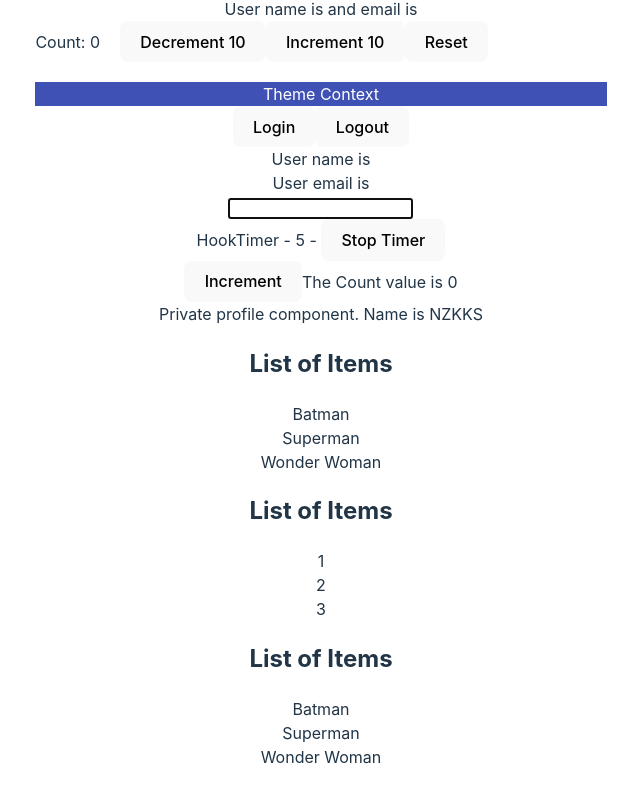
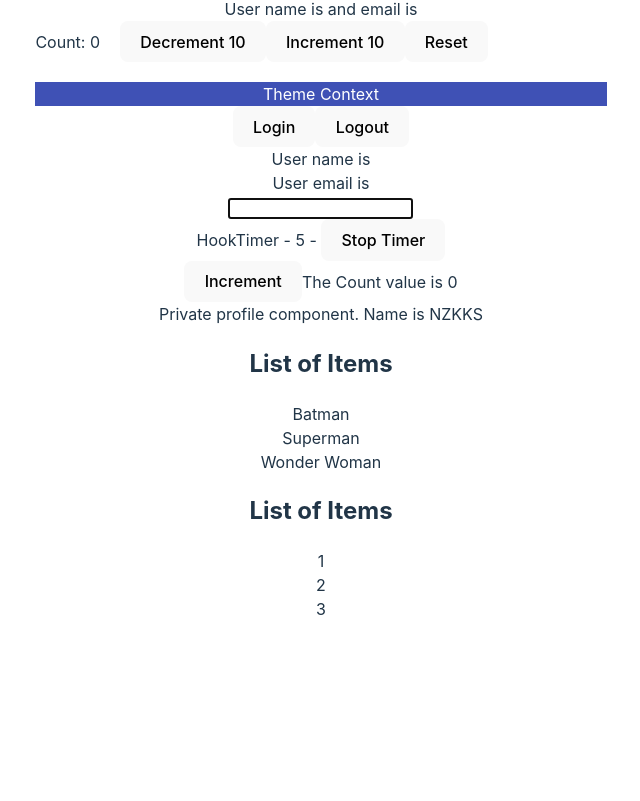
Before and after one commit to nzkks/react-typescript, a React (Vite) app: page / in a window 1280 px wide. Shown: the part 648-1449 px from the top of the page, without its empty margins (319-959 px from the left). After the commit the page ends 1301 px from the top, so only its background shows below. Built offline with nearby package versions, Linux system fonts and the light colour scheme.

Commit message:
generics: Handling of all three types of array is for later workout. Brought back the List.tsx to handle string or number

```diff
--- a/src/App.tsx
+++ b/src/App.tsx
@@ -43,17 +43,17 @@ function App() {
     }
   ];
 
-  type Hero = {
-    id: number;
-    name: string;
-    age: number;
-  };
+  // type Hero = {
+  //   id: number;
+  //   name: string;
+  //   age: number;
+  // };
 
-  const typedNameList: Hero[] = [
-    { id: 1, name: 'Batman', age: 50 },
-    { id: 2, name: 'Superman', age: 250 },
-    { id: 3, name: 'Wonder Woman', age: 200 }
-  ];
+  // const typedNameList: Hero[] = [
+  //   { id: 1, name: 'Batman', age: 50 },
+  //   { id: 2, name: 'Superman', age: 250 },
+  //   { id: 3, name: 'Wonder Woman', age: 200 }
+  // ];
 
   return (
     <ThemeContextProvider>
@@ -86,7 +86,7 @@ function App() {
       <Private isLoggedIn={true} component={Profile} />
       <List items={['Batman', 'Superman', 'Wonder Woman']} onClick={item => console.log(item)} />
       <List items={[1, 2, 3]} onClick={item => console.log(item)} />
-      <List items={typedNameList} onClick={item => console.log(item)} />
+      {/* <List items={typedNameList} onClick={item => console.log(item)} /> */} {/* For later */}
     </ThemeContextProvider>
   );
 }
--- a/src/components/generics/List.tsx
+++ b/src/components/generics/List.tsx
@@ -3,15 +3,15 @@ type ListProps<T> = {
   onClick: (value: T) => void;
 };
 
-export function List<T>({ items, onClick }: ListProps<T>) {
+export const List = <T extends string | number>({ items, onClick }: ListProps<T>) => {
   return (
     <div>
       <h2>List of Items</h2>
       {items.map((item, index) => (
         <div key={index} onClick={() => onClick(item)}>
-          {typeof item === 'object' && item.name ? item.name : item}
+          {item}
         </div>
       ))}
     </div>
   );
-}
+};
```
